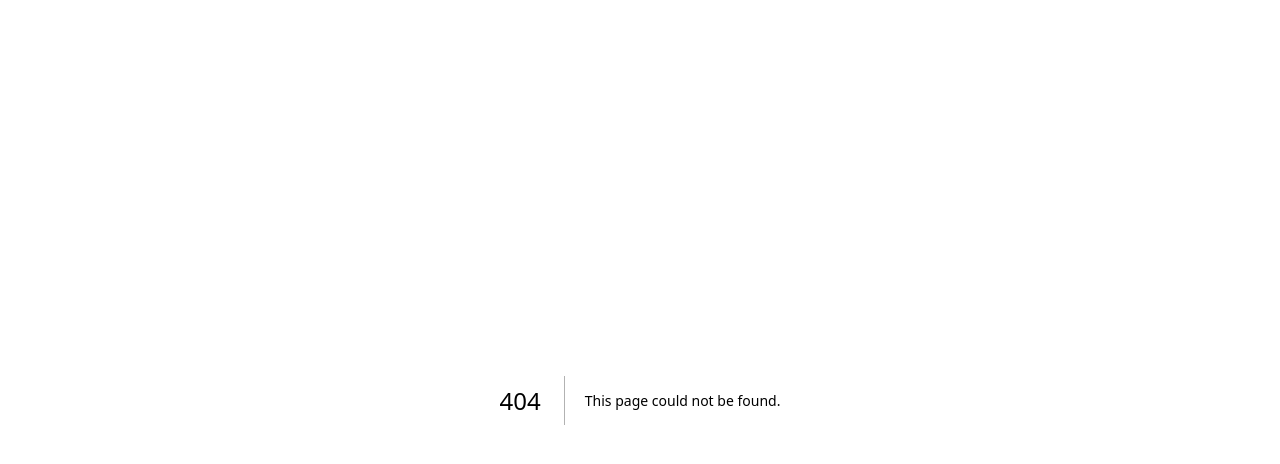
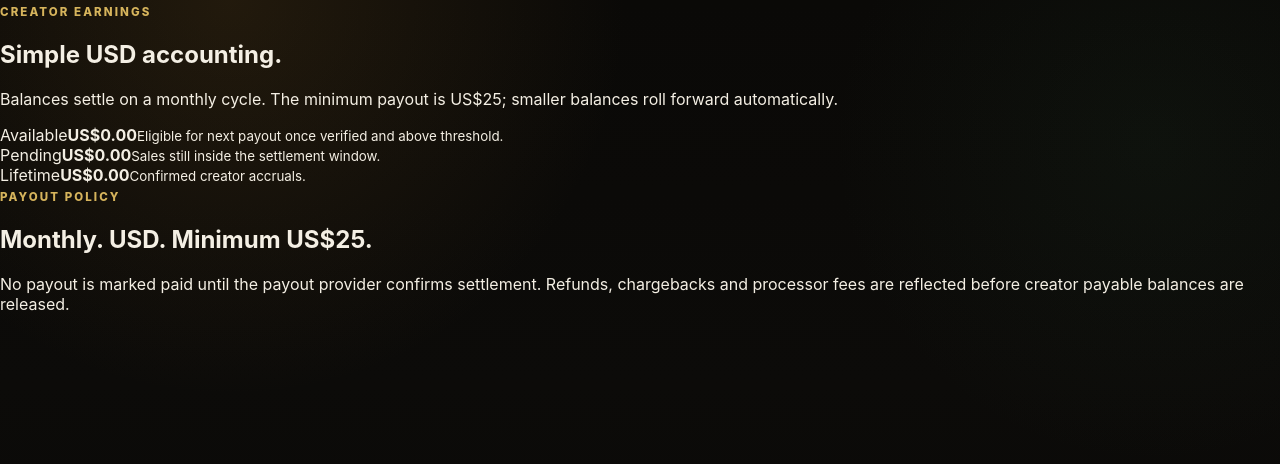
Before and after one commit to thecaribbeanpressnetwork-lang/reggaeai, a Next.js app: page /account/earnings in a window 1280 px wide. Before the commit this address had no page. Shown: the top 464 px of the page. Built offline with nearby package versions, Linux system fonts and the light colour scheme.

Commit message:
Add ReggaeAI creator earnings surface

```diff
--- /dev/null
+++ b/app/account/earnings/page.js
@@ -0,0 +1,24 @@
+export const metadata = { title: 'Earnings | ReggaeAI', robots: { index: false, follow: false } };
+
+export default function EarningsPage() {
+  return (
+    <main className="accountShell">
+      <section className="accountHero compact">
+        <span className="eyebrow">CREATOR EARNINGS</span>
+        <h1>Simple USD accounting.</h1>
+        <p>Balances settle on a monthly cycle. The minimum payout is US$25; smaller balances roll forward automatically.</p>
+      </section>
+
+      <section className="balanceGrid">
+        <article><span>Available</span><strong>US$0.00</strong><small>Eligible for next payout once verified and above threshold.</small></article>
+        <article><span>Pending</span><strong>US$0.00</strong><small>Sales still inside the settlement window.</small></article>
+        <article><span>Lifetime</span><strong>US$0.00</strong><small>Confirmed creator accruals.</small></article>
+      </section>
+
+      <section className="payoutPolicy">
+        <div><span className="eyebrow">PAYOUT POLICY</span><h2>Monthly. USD. Minimum US$25.</h2></div>
+        <p>No payout is marked paid until the payout provider confirms settlement. Refunds, chargebacks and processor fees are reflected before creator payable balances are released.</p>
+      </section>
+    </main>
+  );
+}
```
